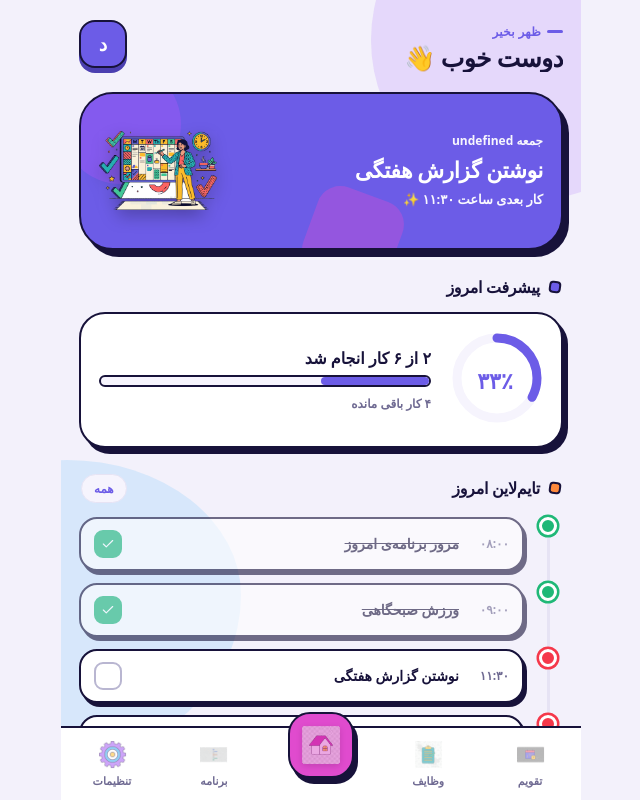
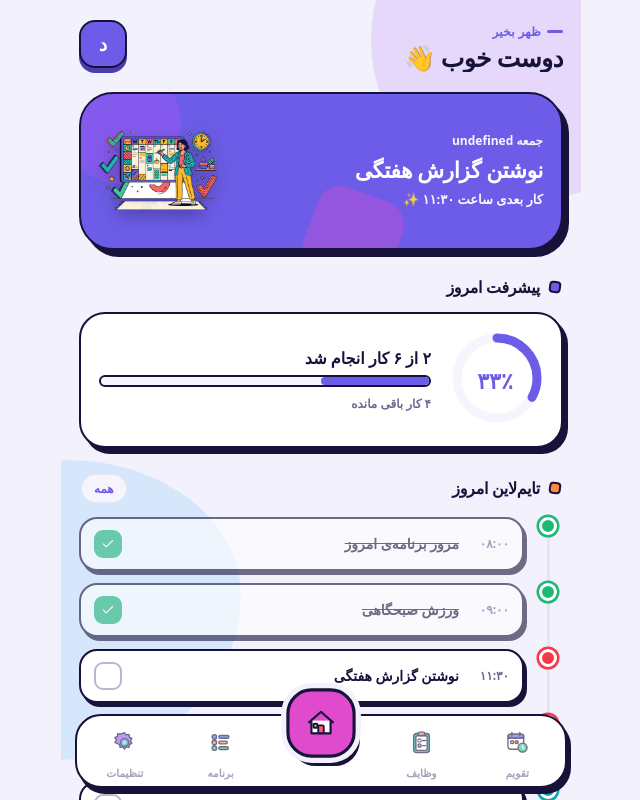
Before and after one commit to Captain-Jorf/Planner, a website built with Vite: page index.html in a window 1280 px wide. Shown: the whole page, without its empty margins (319-959 px from the left). Built offline with nearby package versions, Linux system fonts and the light colour scheme; a small style sheet from the web is missing; what jalaali-js would draw is missing.

Commit message:
نسخه ۶: آیکون‌های نوار پایین به SVG رنگی شفاف + نوار پایین شناور غیرساده
- جایگزینی آیکون‌های PNG (که بافت پس‌زمینه داشتند) با SVG رنگی نئوپاپ کاملاً شفاف
- بازطراحی نوار پایین: کارت شناور با گوشه‌های گرد، کانتور و سایه‌ی آفست
- پیل رنگی پشت تب فعال + دکمه‌ی خانه‌ی برجسته با هاله‌ی هم‌رنگ زمینه

Co-authored-by: arena-agent <297053741+arena-agent@users.noreply.github.com>

```diff
--- a/src/main.js
+++ b/src/main.js
@@ -3,11 +3,7 @@ import './theme.css'
 import { getState, subscribe } from './store.js'
 import { views } from './views/index.js'
 import { setNav } from './nav.js'
-import navCalendar from './assets/nav-calendar.png'
-import navTasks from './assets/nav-tasks.png'
-import navHome from './assets/nav-home.png'
-import navAgenda from './assets/nav-agenda.png'
-import navSettings from './assets/nav-settings.png'
+import { navIcons } from './navicons.js'
 
 const TABS = ['calendar', 'tasks', 'home', 'agenda', 'settings']
 let current = 'home'
@@ -20,7 +16,7 @@ function buildShell() {
     <main class="screen" id="screen"><div class="view" id="view-root"></div></main>
     <nav class="tabbar" id="tabbar"></nav>
     <button class="home-fab" id="home-fab" data-tab="home" aria-label="خانه">
-      <img class="nav-ic-img" src="${navHome}" alt="خانه" />
+      ${navIcons.home}
     </button>
     <div class="toast" id="toast"></div>
   `
@@ -30,16 +26,16 @@ function buildShell() {
 
 function buildTabbar() {
   const tabbar = app.querySelector('#tabbar')
-  const item = (id, label, img) =>
+  const item = (id, label, svg) =>
     `<button class="tab" data-tab="${id}">
-       <img class="nav-ic-img" src="${img}" alt="${label}" /><span>${label}</span>
+       <span class="nav-ic">${svg}</span><span>${label}</span>
      </button>`
   tabbar.innerHTML = `
-    ${item('calendar', 'تقویم', navCalendar)}
-    ${item('tasks', 'وظایف', navTasks)}
+    ${item('calendar', 'تقویم', navIcons.calendar)}
+    ${item('tasks', 'وظایف', navIcons.tasks)}
     <div class="tab spacer"></div>
-    ${item('agenda', 'برنامه', navAgenda)}
-    ${item('settings', 'تنظیمات', navSettings)}
+    ${item('agenda', 'برنامه', navIcons.agenda)}
+    ${item('settings', 'تنظیمات', navIcons.settings)}
   `
   tabbar.querySelectorAll('[data-tab]').forEach((el) =>
     el.addEventListener('click', () => go(el.dataset.tab)))
--- /dev/null
+++ b/src/navicons.js
@@ -0,0 +1,62 @@
+// آیکون‌های نوار پایین — SVG رنگی و پرجزئیات (illustration-style)
+// پس‌زمینه‌ی کاملاً شفاف، بدون هیچ پنل/حاشیه‌ای.
+// همه با کانتور تیره‌ی ضخیم و پرشدگی رنگی سالید (سبک نئوپاپ).
+
+const wrap = (inner) =>
+  `<svg class="nav-svg" viewBox="0 0 48 48" fill="none" xmlns="http://www.w3.org/2000/svg"
+     stroke="#17123a" stroke-width="2.4" stroke-linecap="round" stroke-linejoin="round">${inner}</svg>`
+
+export const navIcons = {
+  // تقویم + ساعت کوچک
+  calendar: wrap(`
+    <rect x="7" y="9" width="28" height="27" rx="5" fill="#ffffff"/>
+    <path d="M7 16h28" />
+    <rect x="7" y="9" width="28" height="7" rx="5" fill="#6c5ce7"/>
+    <path d="M14 6v6M28 6v6"/>
+    <rect x="12" y="21" width="5" height="5" rx="1.4" fill="#ffc531"/>
+    <rect x="20" y="21" width="5" height="5" rx="1.4" fill="#ff5d73"/>
+    <circle cx="33" cy="33" r="8" fill="#23c98a"/>
+    <path d="M33 29.5V33l2.4 2" stroke="#ffffff" stroke-width="2.2"/>
+  `),
+
+  // کلیپ‌بورد چک‌لیست
+  tasks: wrap(`
+    <rect x="10" y="8" width="28" height="34" rx="5" fill="#12a5b3"/>
+    <rect x="14" y="12" width="20" height="26" rx="3" fill="#ffffff"/>
+    <rect x="18" y="5.5" width="12" height="6" rx="3" fill="#ff8a3d"/>
+    <rect x="18" y="18" width="5" height="5" rx="1.4" fill="#23c98a"/>
+    <path d="M19 20.4l1.3 1.3 2-2.3" stroke="#ffffff" stroke-width="1.8"/>
+    <path d="M26 20.5h5"/>
+    <rect x="18" y="27" width="5" height="5" rx="1.4" fill="#ffc531"/>
+    <path d="M26 29.5h5"/>
+  `),
+
+  // خانه (روی دکمه‌ی مرکزی)
+  home: wrap(`
+    <path d="M9 23 24 10l15 13" fill="none" stroke-width="2.6"/>
+    <path d="M12 21v16h24V21" fill="#ffffff"/>
+    <path d="M9 23 24 10l15 13" fill="#e04bce"/>
+    <path d="M12 21v16h24V21" fill="#ffffff" stroke="#17123a"/>
+    <rect x="20.5" y="27" width="7" height="10" rx="1.5" fill="#ff5d73"/>
+    <rect x="14.5" y="25" width="5" height="5" rx="1.2" fill="#ffc531"/>
+  `),
+
+  // پایپ‌لاین / تایم‌لاین
+  agenda: wrap(`
+    <path d="M13 10v28" stroke-width="2.6"/>
+    <circle cx="13" cy="14" r="4" fill="#3f6fff"/>
+    <circle cx="13" cy="24" r="4" fill="#ff8a3d"/>
+    <circle cx="13" cy="34" r="4" fill="#23c98a"/>
+    <rect x="21" y="11.5" width="18" height="5" rx="2.5" fill="#3f6fff"/>
+    <rect x="21" y="21.5" width="15" height="5" rx="2.5" fill="#ff8a3d"/>
+    <rect x="21" y="31.5" width="17" height="5" rx="2.5" fill="#23c98a"/>
+  `),
+
+  // چرخ‌دنده‌ی تنظیمات
+  settings: wrap(`
+    <path d="M24 6.5l3 4 5-1 .5 5 4.5 2.3-2.6 4.3 2.6 4.3-4.5 2.3-.5 5-5-1-3 4-3-4-5 1-.5-5L6.9 24l2.6-4.3L6.9 15.4l4.5-2.3.5-5 5 1z"
+      fill="#9b59f6"/>
+    <circle cx="24" cy="24" r="7" fill="#2ba8f5"/>
+    <circle cx="24" cy="24" r="3" fill="#ffc531" stroke="none"/>
+  `),
+}
--- a/src/theme.css
+++ b/src/theme.css
@@ -130,7 +130,7 @@ body {
   flex: 1; position: relative; z-index: 1;
   overflow-y: auto; overflow-x: hidden;
   padding: calc(env(safe-area-inset-top, 0px) + 16px) var(--pad)
-           calc(var(--nav-h) + 46px) var(--pad);
+           calc(var(--nav-h) + 60px) var(--pad);
   scroll-behavior: smooth;
   -webkit-overflow-scrolling: touch;
 }
@@ -252,53 +252,51 @@ body {
    نوار پایین
    ========================================================================== */
 .tabbar {
-  position: absolute; left: 0; right: 0; bottom: 0;
-  height: calc(var(--nav-h) + env(safe-area-inset-bottom, 0px));
-  padding-bottom: env(safe-area-inset-bottom, 0px);
+  position: absolute;
+  left: 14px; right: 14px;
+  bottom: calc(env(safe-area-inset-bottom, 0px) + 12px);
+  height: var(--nav-h);
   background: var(--nav-bg);
-  border-top: 2px solid var(--line);
+  border: 2.5px solid var(--line);
+  border-radius: 26px;
   display: flex; align-items: stretch; z-index: 20;
+  box-shadow: 4px 6px 0 var(--line);
+  overflow: hidden;
 }
-:root[data-theme='dark'] .tabbar { border-top-color: var(--border); }
+:root[data-theme='dark'] .tabbar { border-color: var(--border); box-shadow: 4px 6px 0 #000; }
 .tab {
   flex: 1; border: none; background: none; cursor: pointer; font-family: inherit;
   display: flex; flex-direction: column; align-items: center; justify-content: center;
-  gap: 4px; color: var(--text-soft); font-size: 11px; font-weight: 800;
+  gap: 3px; color: var(--text-soft); font-size: 10.5px; font-weight: 800;
   transition: color .18s ease; position: relative;
 }
-.tab svg { width: 25px; height: 25px; transition: transform .22s cubic-bezier(.2,.8,.2,1); }
-/* آیکون‌های illustration نوار پایین */
-.nav-ic-img {
-  width: 29px; height: 29px; object-fit: contain;
-  transition: transform .22s cubic-bezier(.2,.8,.2,1), opacity .2s ease;
-  opacity: .55;
+/* آیکون‌های SVG رنگی نوار پایین */
+.nav-ic {
+  display: grid; place-items: center;
+  width: 44px; height: 40px; border-radius: 14px;
+  transition: transform .22s cubic-bezier(.2,.8,.2,1), background .2s ease;
 }
-.tab.active .nav-ic-img { transform: translateY(-3px) scale(1.18); opacity: 1; }
-.tab.active { color: var(--brand); }
-.tab.active svg { transform: translateY(-2px) scale(1.12); }
-.tab.active::after {
-  content: ''; position: absolute; top: 6px;
-  width: 7px; height: 7px; border-radius: 50%; background: var(--brand);
-}
-.tab.spacer { flex: 1.1; pointer-events: none; }
+.nav-svg { width: 27px; height: 27px; transition: transform .22s cubic-bezier(.2,.8,.2,1); }
+.tab { opacity: .62; transition: opacity .2s ease, color .18s ease; }
+.tab.active { opacity: 1; color: var(--brand); }
+.tab.active .nav-ic { background: color-mix(in srgb, var(--brand) 16%, transparent); }
+.tab.active .nav-svg { transform: translateY(-1px) scale(1.08); }
+.tab.spacer { flex: 1.1; pointer-events: none; opacity: 1; }
 
 .home-fab {
-  position: absolute; bottom: calc(env(safe-area-inset-bottom, 0px) + 22px);
+  position: absolute; bottom: calc(env(safe-area-inset-bottom, 0px) + 44px);
   left: 50%; transform: translateX(-50%);
-  width: 66px; height: 66px; border-radius: 22px;
-  border: 2.5px solid var(--line); cursor: pointer;
+  width: 66px; height: 66px; border-radius: 24px;
+  border: 3px solid var(--line); cursor: pointer;
   background: var(--c-indigo);
   display: grid; place-items: center; color: #fff; z-index: 25;
-  box-shadow: 4px 6px 0 var(--line);
-  transition: transform .16s cubic-bezier(.2,.8,.2,1), box-shadow .16s ease;
+  box-shadow: 0 0 0 5px var(--bg), 4px 8px 0 var(--line);
+  transition: transform .16s cubic-bezier(.2,.8,.2,1), box-shadow .16s ease, background .2s ease;
 }
-:root[data-theme='dark'] .home-fab { border-color: transparent; box-shadow: 4px 6px 0 #000; }
-.home-fab svg { width: 30px; height: 30px; }
-.home-fab .nav-ic-img {
-  width: 40px; height: 40px; filter: drop-shadow(0 2px 3px rgba(0,0,0,.25));
-}
-.home-fab:active { transform: translateX(-50%) translate(2px,3px); box-shadow: 2px 3px 0 var(--line); }
-.home-fab.active { background: var(--c-magenta); }
+:root[data-theme='dark'] .home-fab { border-color: transparent; box-shadow: 0 0 0 5px var(--bg), 4px 8px 0 #000; }
+.home-fab .nav-svg { width: 36px; height: 36px; }
+.home-fab:active { transform: translateX(-50%) translate(2px,3px); box-shadow: 0 0 0 5px var(--bg), 2px 4px 0 var(--line); }
+.home-fab.active { background: var(--c-magenta); transform: translateX(-50%) scale(1.05); }
 
 /* ==========================================================================
    حلقه‌ی پیشرفت
@@ -411,7 +409,7 @@ body {
 
 /* توست */
 .toast {
-  position: absolute; left: 50%; bottom: calc(var(--nav-h) + 30px);
+  position: absolute; left: 50%; bottom: calc(var(--nav-h) + 44px);
   transform: translateX(-50%) translateY(20px);
   background: var(--c-ink); color: #fff;
   padding: 11px 20px; border-radius: 999px; font-size: 14px; font-weight: 800;
```
Also changed, not shown: src/assets/nav-agenda.png (deleted), src/assets/nav-calendar.png (deleted), src/assets/nav-home.png (deleted), src/assets/nav-settings.png (deleted), src/assets/nav-tasks.png (deleted).
